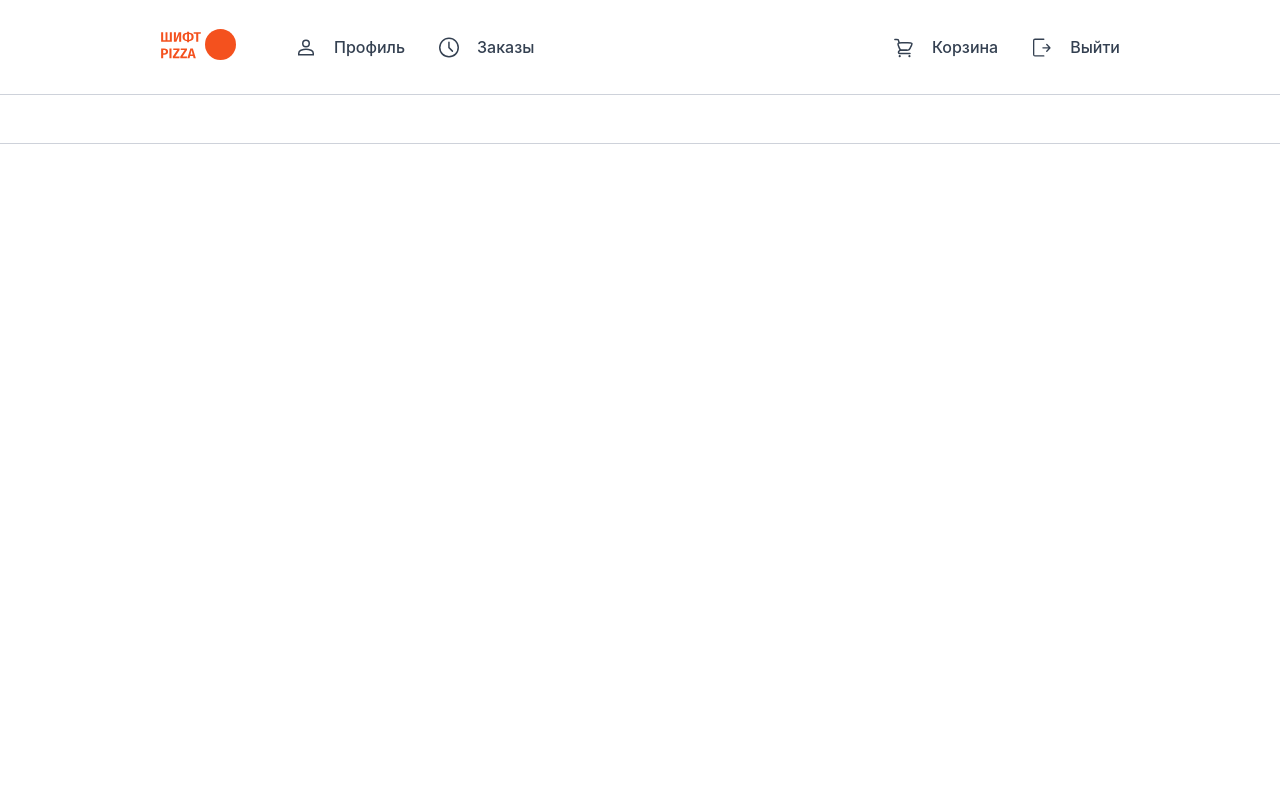
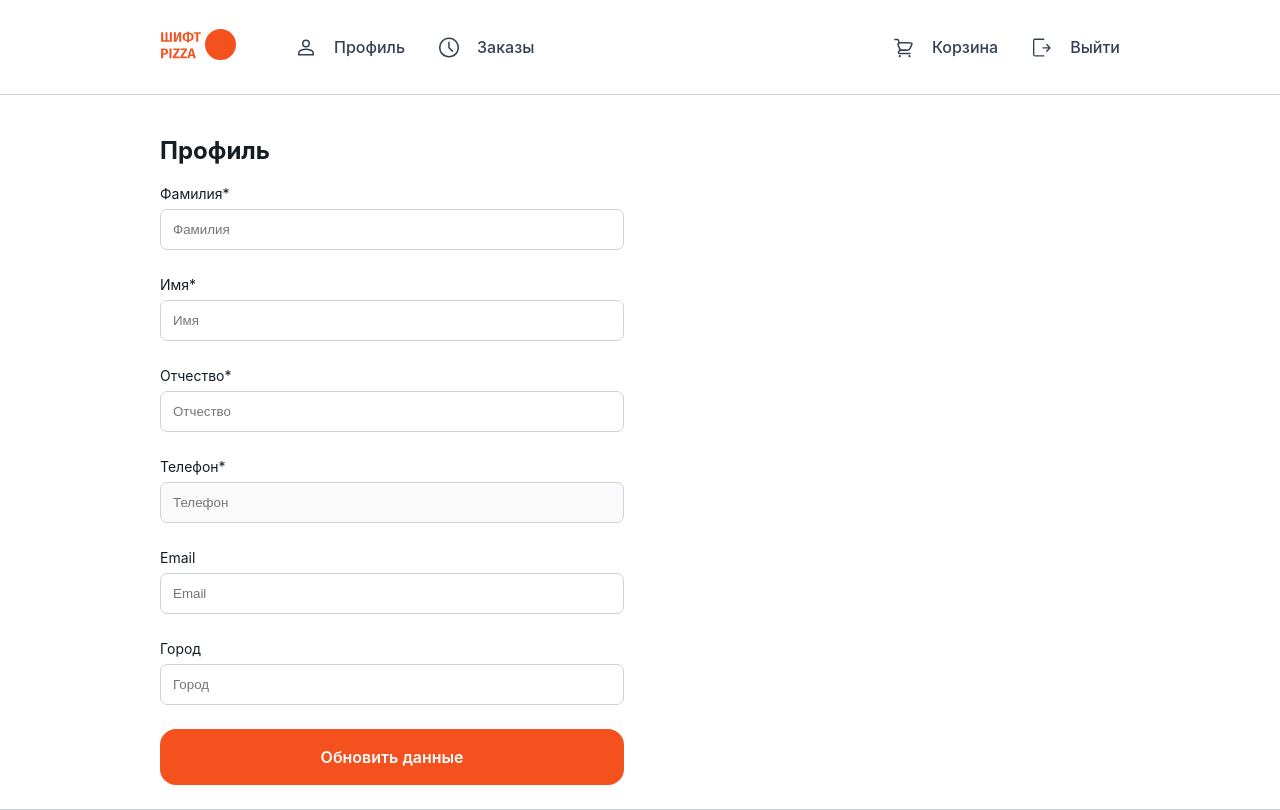
Before and after one commit to Dima-Sosin/pizza-shift-2024, a React (Vite) app: page /profile in a window 1280 px wide. Built offline with nearby package versions, Linux system fonts and the light colour scheme.

Commit message:
Сверстал страницу профиля

```diff
--- /dev/null
+++ b/src/components/input/index.jsx
@@ -0,0 +1,25 @@
+import styles from "./styles.module.css"
+
+export const Input = ({ text, type, id, name, placeholder, disabled = false, defaultValue, onChange}) => {
+
+    return (
+        <div className={styles.container}>
+            <label
+                className={styles.label}
+                htmlFor={id}
+            >
+                {text}
+            </label>
+            <input
+                className={styles.input}
+                type={type}
+                id={id}
+                name={name}
+                placeholder={placeholder}
+                disabled={disabled}
+                defaultValue={defaultValue}
+                onChange={onChange}
+            />
+        </div>
+    )
+}
--- /dev/null
+++ b/src/components/input/styles.module.css
@@ -0,0 +1,22 @@
+.container{
+    display:flex;
+    flex-direction: column;
+    margin-bottom: 24px;
+    width: 100%;
+}
+.label{
+    font-size: 14px;
+    color: #141C24;
+    margin-bottom: 5px;
+}
+.input {
+    padding: 12px;
+    border: 1px solid #CED2DA;
+    border-radius: 7px;
+    color: #141C24;
+}
+.input:focus{
+    outline: none;
+    border-color: #F4511E;
+    box-shadow: 0 0 0 1px #F4511E;
+}
--- a/src/index.css
+++ b/src/index.css
@@ -44,6 +44,13 @@ h1 {
   padding: 0 30px;
   margin: 24px 0;
 }
+.form{
+   display: flex;
+   flex-direction: column;
+   width: 100%;
+   max-width: 464px;
+ }
+
 @media (max-width: 768px) {
   .container{
     padding: 0 20px;
--- a/src/pages/profile-page.jsx
+++ b/src/pages/profile-page.jsx
@@ -1,11 +1,87 @@
+import { useState } from "react"
+import { Input } from "../components/input"
+import { Button } from "../components/button"
 
+export function ProfilePage() {
+    const [lastName, setLastName] = useState(localStorage.getItem("lastName"))
+    const [firstName, setFirstName] = useState(localStorage.getItem("firstName"))
+    const [patronymic, setPatronymic] = useState(localStorage.getItem("patronymic"))
+    const [telephone, setTelephone] = useState(localStorage.getItem("telephone"))
+    const [email, setEmail] = useState(localStorage.getItem("email"))
+    const [town, setTown] = useState(localStorage.getItem("town"))
 
-export const ProfilePage = () => {
+    const btnClick = (event) => {
+        event.preventDefault()
+        localStorage.setItem("lastName", lastName)
+        localStorage.setItem("firstName", firstName)
+        localStorage.setItem("patronymic", patronymic)
+        localStorage.setItem("telephone", telephone)
+        localStorage.setItem("email", email)
+        localStorage.setItem("town", town)
+    }
 
-    return(
+    return (
         <div className="page">
             <div className="container">
-
+                <form className="form">
+                    <h1>Профиль</h1>
+                    <Input
+                        text={"Фамилия*"}
+                        type={"text"}
+                        id={"lastName"}
+                        name={"lastName"}
+                        placeholder={"Фамилия"}
+                        defaultValue={lastName}
+                        onChange={(event) => setLastName(event.target.value)}
+                    />
+                    <Input
+                        text={"Имя*"}
+                        type={"text"}
+                        id={"firstName"}
+                        name={"firstName"}
+                        placeholder={"Имя"}
+                        defaultValue={firstName}
+                        onChange={(event) => setFirstName(event.target.value)}
+                    />
+                    <Input
+                        text={"Отчество*"}
+                        type={"text"}
+                        id={"patronymic"}
+                        name={"patronymic"}
+                        placeholder={"Отчество"}
+                        defaultValue={patronymic}
+                        onChange={(event) => setPatronymic(event.target.value)}
+                    />
+                    <Input
+                        text={"Телефон*"}
+                        type={"text"}
+                        id={"telephone"}
+                        name={"telephone"}
+                        placeholder={"Телефон"}
+                        disabled={true}
+                        defaultValue={telephone}
+                        onChange={(event) => setTelephone(event.target.value)}
+                    />
+                    <Input
+                        text={"Email"}
+                        type={"email"}
+                        id={"email"}
+                        name={"email"}
+                        placeholder={"Email"}
+                        defaultValue={email}
+                        onChange={(event) => setEmail(event.target.value)}
+                    />
+                    <Input
+                        text={"Город"}
+                        type={"text"}
+                        id={"town"}
+                        name={"town"}
+                        placeholder={"Город"}
+                        defaultValue={town}
+                        onChange={(event) => setTown(event.target.value)}
+                    />
+                    <Button onClick={btnClick}>Обновить данные</Button>
+                </form>
             </div>
         </div>
     )
```
